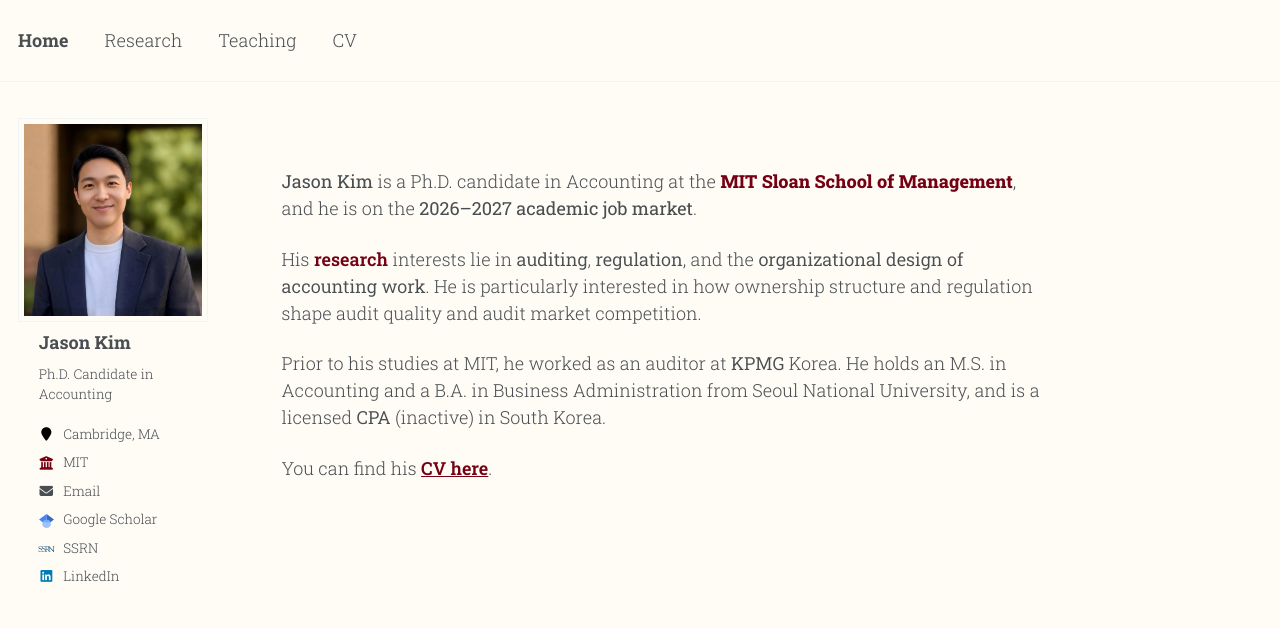
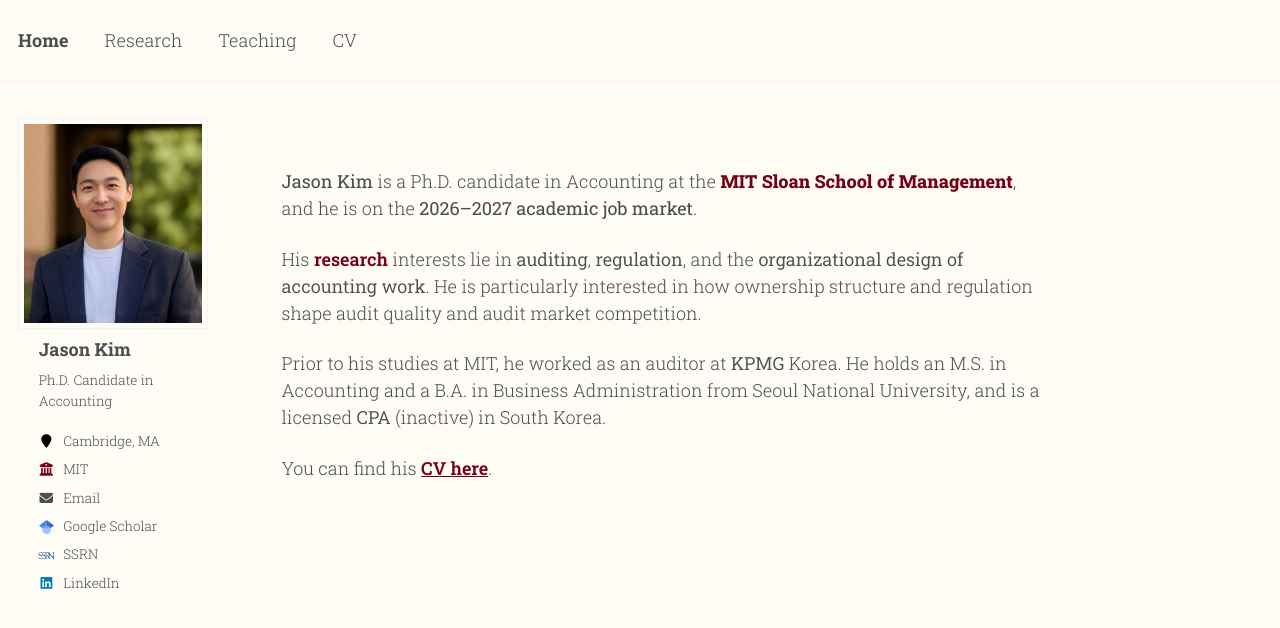
Before and after one commit to jgkim262/jgkim262.github.io, a Jekyll site: the page built from _pages/about.md, in a window 1280 px wide. Shown: the top 628 px of the page. Built offline with Jekyll 4.4.1, drawn with Linux system fonts in a browser that asks for light colours; a style sheet for code colours, icons or effects is not loaded.

Commit message:
Update _sidebar.scss

```diff
--- a/_sass/layout/_sidebar.scss
+++ b/_sass/layout/_sidebar.scss
@@ -190,7 +190,7 @@
     // this the shape would follow the uploaded file's own proportions, so a
     // square photo would render as a circle. object-position sits above
     // centre because faces sit in the upper half of a headshot.
-    aspect-ratio: 0.93; // timdesilva.me's oval; 1 gives a circle
+    aspect-ratio: 0.90; // timdesilva.me's oval; 1 gives a circle
     object-fit: cover;
     object-position: center 30%;
   }
```
